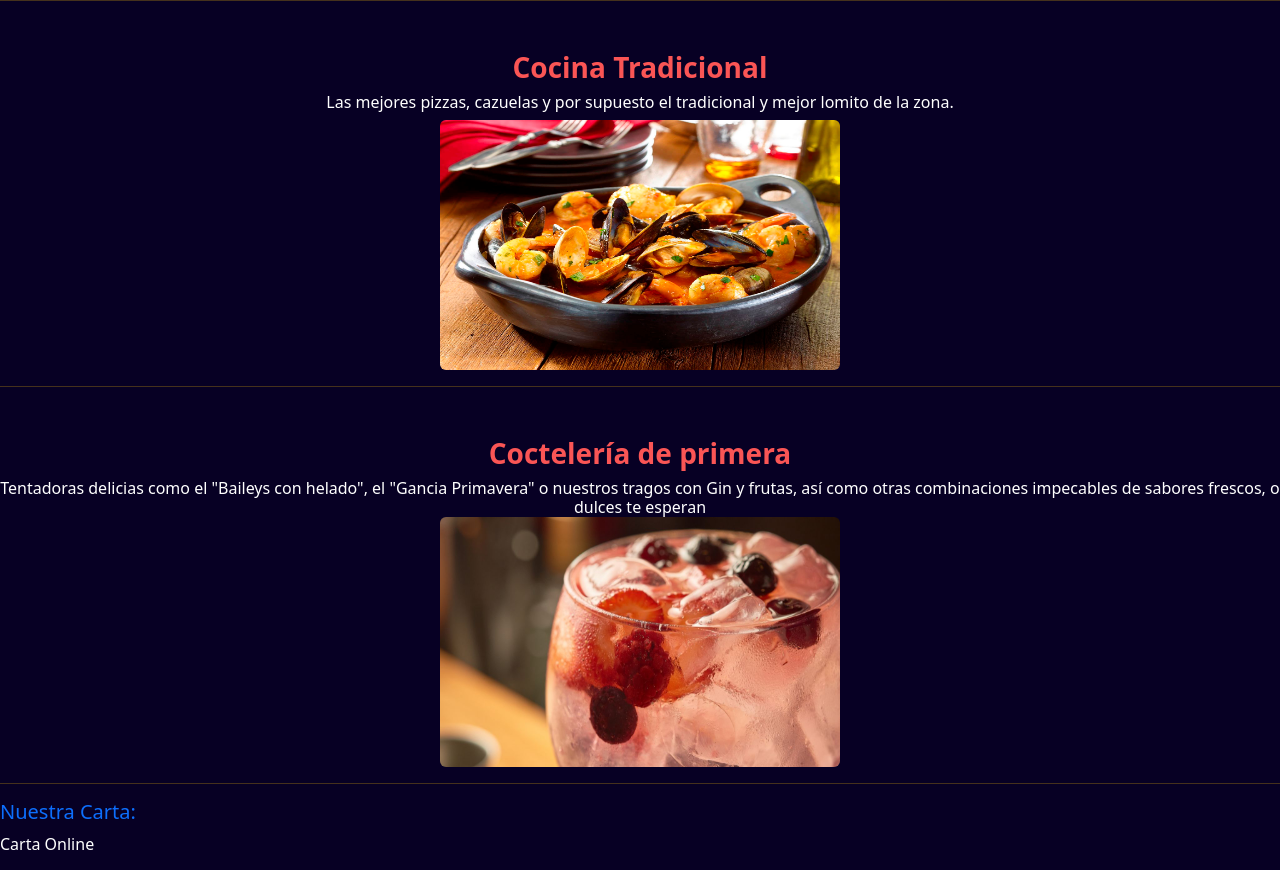
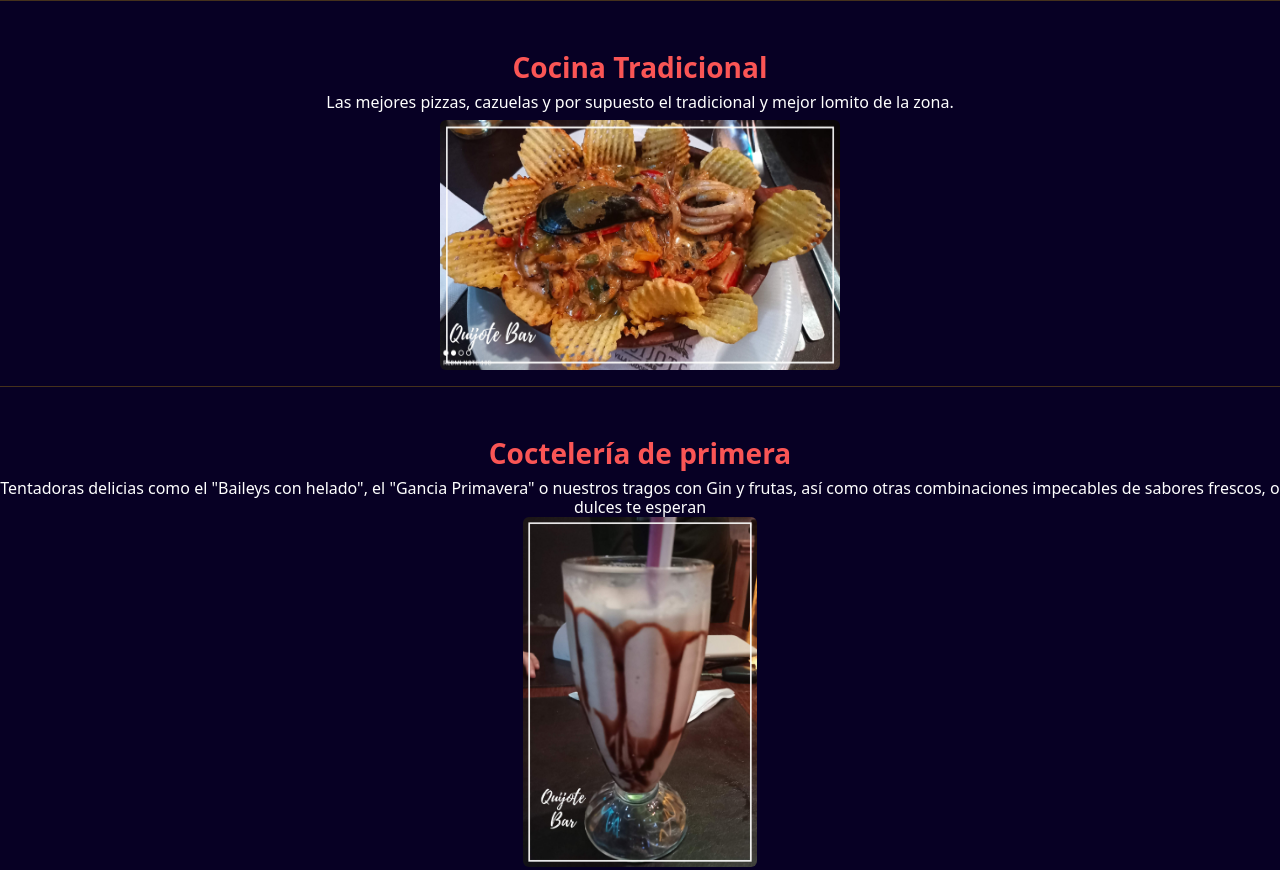
Before and after one commit to Antopasquettin90/PreEntrega3-Pasquettin, a website: page la-empresa.html in a window 1280 px wide. Shown: the part 680-1550 px from the top of the page. Drawn offline with nearby package versions, Linux system fonts and the light colour scheme.

Commit message:
commit el bar

```diff
--- a/la-empresa.html
+++ b/la-empresa.html
@@ -60,7 +60,7 @@
     Las mejores pizzas, cazuelas y por supuesto
      el tradicional y mejor lomito de la zona.
      </p>
-  <img src="imagenes/cazuela-de-mariscos.jpg"
+  <img src="imagenes/cazuela_fotor.jpg"
   height="250px" width="400px"
   class="rounded mx-auto d-block" />
 
@@ -72,8 +72,8 @@
       o nuestros tragos con Gin y frutas,
       así como otras combinaciones impecables de sabores frescos,
       o dulces te esperan
-   <img src="imagenes/gin-frutos-rojos.jpg"
-   height="250px" width="400px"
+   <img src="imagenes/baileys_fotor.jpg"
+   height="350px" width=""
    class="rounded mx-auto d-block" />
     <hr class="text-warning"/>
 
```
Also changed, not shown: imagenes/baileys_fotor.jpg (added), imagenes/cazuela_fotor.jpg (added).
